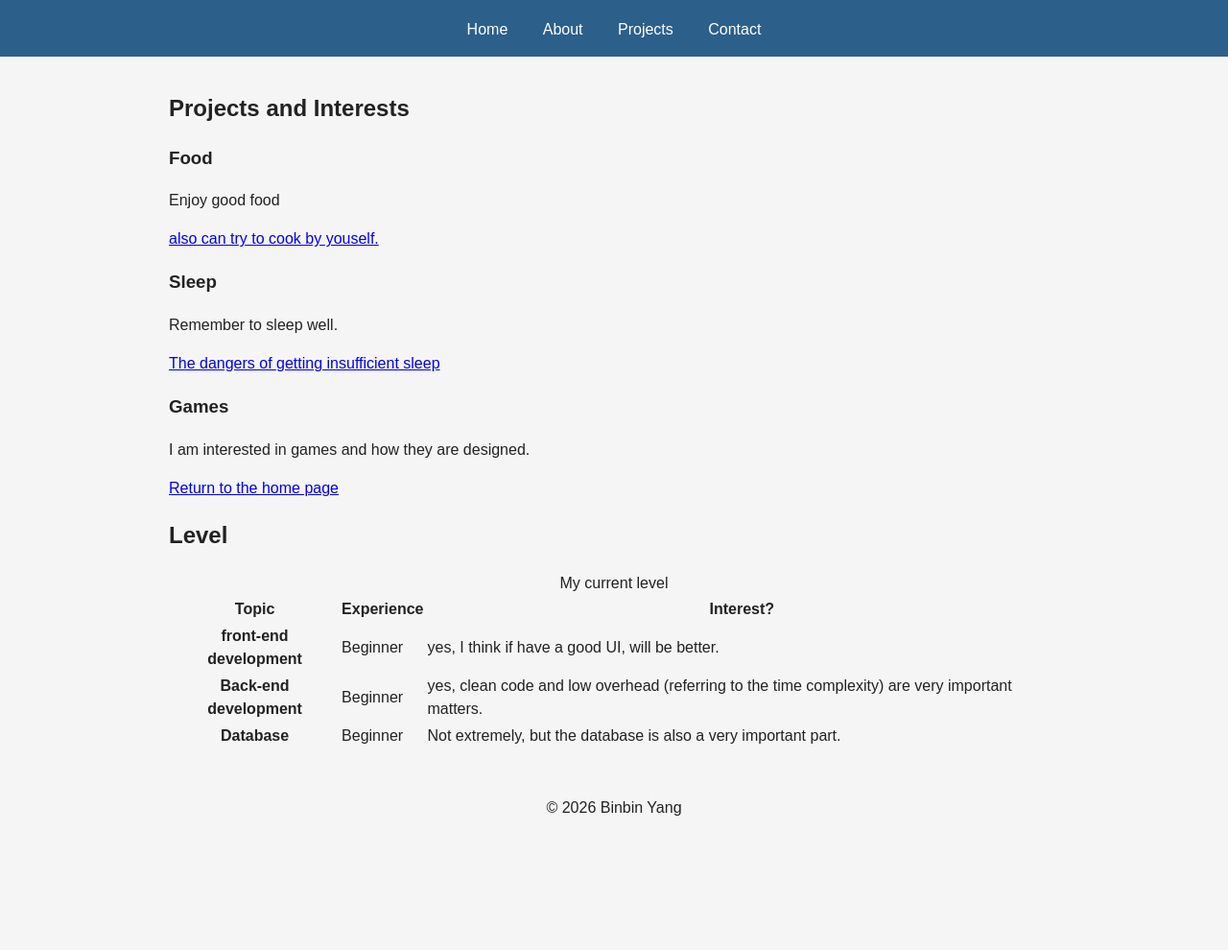
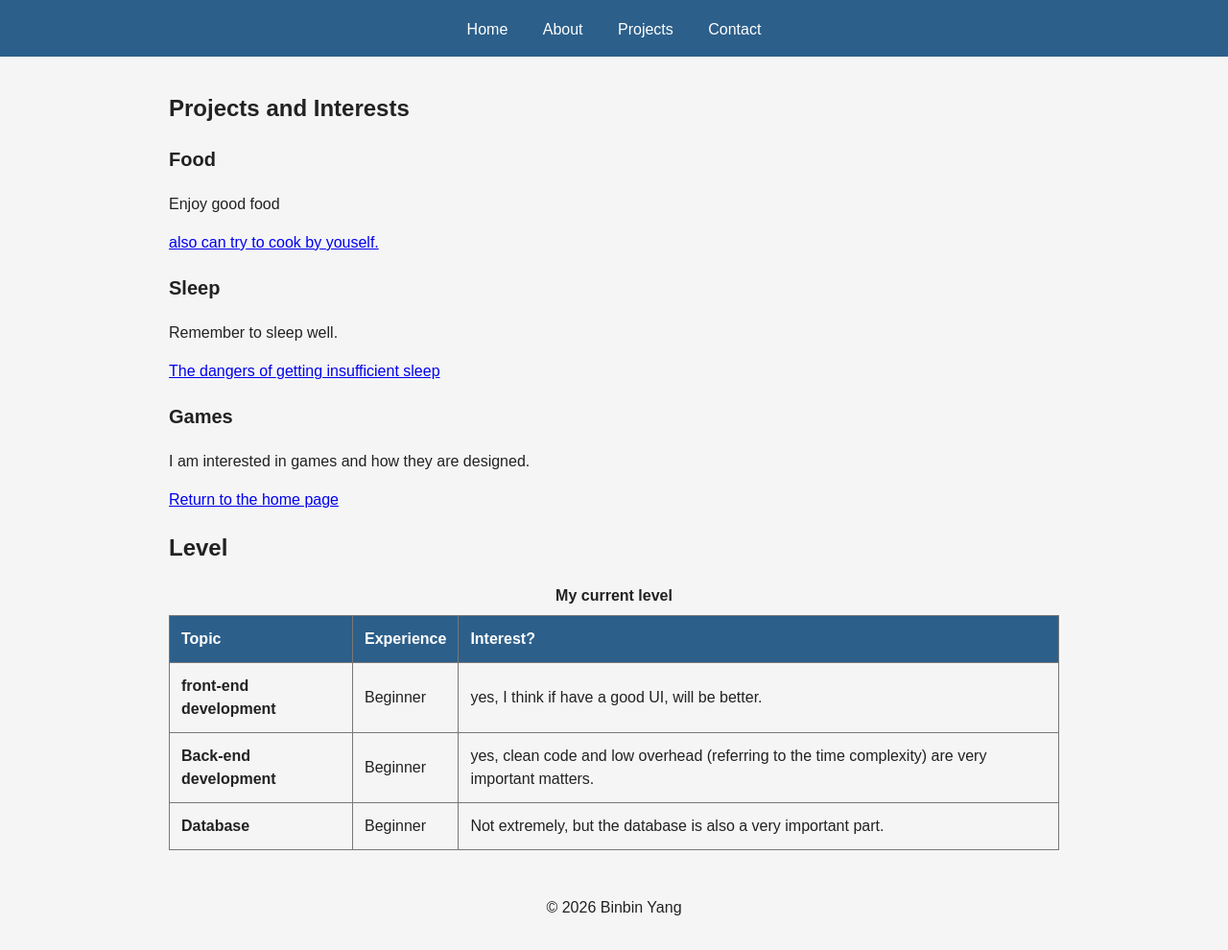
Before and after one commit to NullStart/cosc219-site, a plain HTML site: page projects.html in a window 1280 px wide. Shown: the part 88-1078 px from the top of the page at 96% size. Before the commit the page ends 974 px from the top, so only its background shows below. Drawn offline with Linux system fonts and the light colour scheme.

Commit message:
modified the style of the table

```diff
--- a/css/styles.css
+++ b/css/styles.css
@@ -124,3 +124,41 @@ button:focus {
   outline: 0.2rem solid var(--primary-color);
   outline-offset: 0.15rem;
 }
+.level-table {
+  width: 100%;
+  border-collapse: collapse;
+  margin-top: var(--spacing);
+}
+
+.level-table caption {
+  font-weight: bold;
+  margin-bottom: 0.5rem;
+}
+
+.level-table th,
+.level-table td {
+  border: 0.1rem solid #777777;
+  padding: 0.75rem;
+  text-align: left;
+}
+
+.level-table thead {
+  background-color: var(--primary-color);
+  color: white;
+}
+.level-table tbody {
+  background-color: var(--background-color);
+}
+h1 {
+  font-size: 2rem;
+}
+
+h2 {
+  font-size: 1.5rem;
+  color: var(--text-color);
+}
+
+h3 {
+  font-size: 1.25rem;
+  color: var(--text-color);
+}
--- a/projects.html
+++ b/projects.html
@@ -60,7 +60,7 @@
     <section>
       <h2>Level</h2>
 
-      <table>
+      <table class="level-table">
         <caption>My current level</caption>
 
         <thead>
```
Also changed, not shown: README.md.
